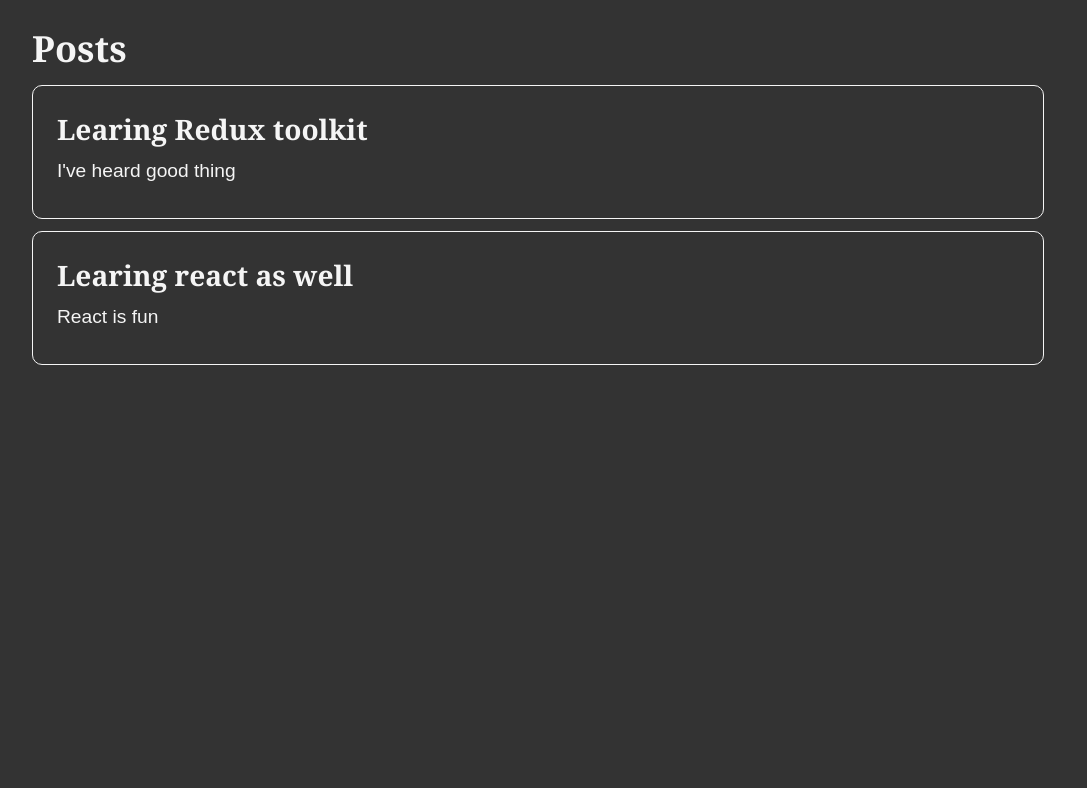
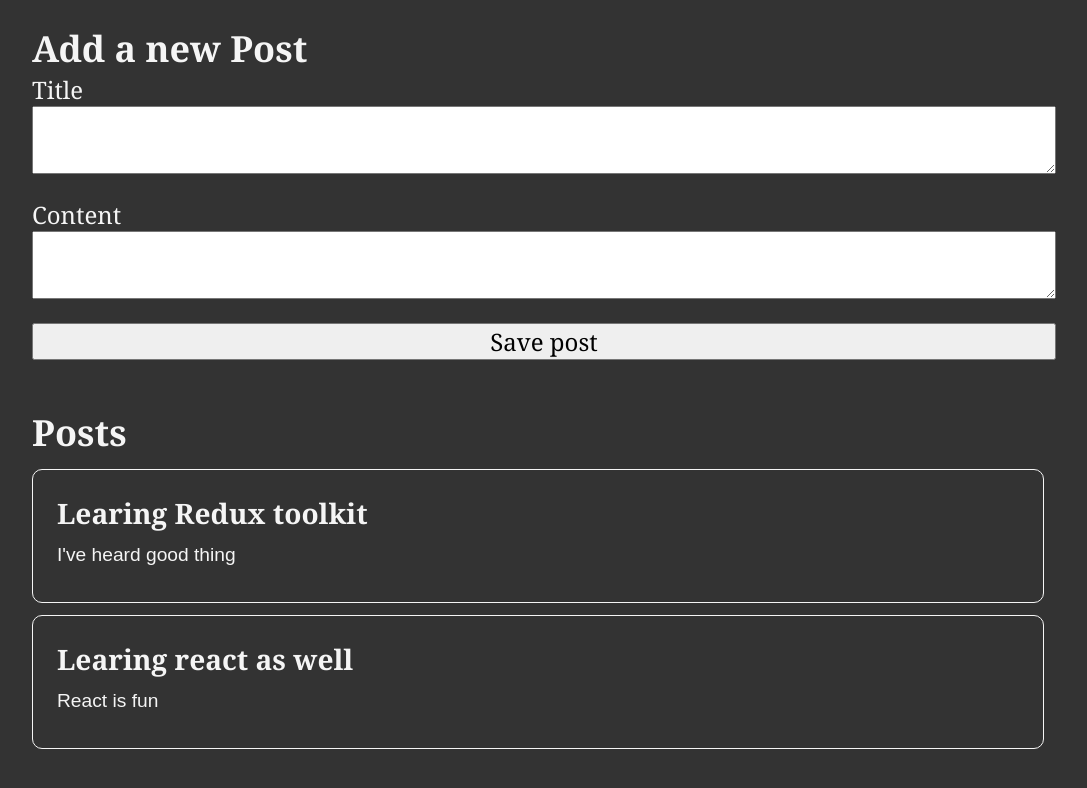
Before and after one commit to shanushikhar/Redux-Bootcamp, a React (Create React App) app in the folder Basic with Example/: page / in a window 1280 px wide. Shown: the top 788 px of the page, without its empty margins (96-1183 px from the left). Built offline with nearby package versions, Linux system fonts and the light colour scheme.

Commit message:
added form for input

```diff
--- a/Basic with Example/src/App.js
+++ b/Basic with Example/src/App.js
@@ -1,6 +1,12 @@
 import React from "react";
+import AddPostForm from "./Features/Post/AddPostForm";
 import PostsList from "./Features/Post/PostsList";
 
 export default function App() {
-  return <PostsList />;
+  return (
+    <div>
+      <AddPostForm />
+      <PostsList />
+    </div>
+  );
 }
--- /dev/null
+++ b/Basic with Example/src/Features/Post/AddPostForm.js
@@ -0,0 +1,53 @@
+import React, { useState } from "react";
+import { useDispatch } from "react-redux";
+import { postAdded } from "./postSlice";
+import { nanoid } from "@reduxjs/toolkit";
+
+const AddPostForm = () => {
+  const dispatch = useDispatch();
+
+  const [title, setTitle] = useState("");
+  const [content, setContent] = useState("");
+
+  const savePostHandler = (e) => {
+    // e.preventDefault(); // if type="button" then no need for this
+    if (title && content) {
+      dispatch(
+        postAdded({
+          id: nanoid(),
+          title: title,
+          content,
+        })
+      );
+      setTitle("");
+      setContent("");
+    }
+  };
+
+  return (
+    <section>
+      <h2>Add a new Post</h2>
+      <form>
+        <label htmlFor="postTitle">Title</label>
+        <textarea
+          id="postTitle"
+          name="postTitle"
+          value={title}
+          onChange={(e) => setTitle(e.target.value)}
+        />
+        <label htmlFor="postContent">Content</label>
+        <textarea
+          id="postContent"
+          name="postContent"
+          value={content}
+          onChange={(e) => setContent(e.target.value)}
+        />
+        <button type="button" onClick={savePostHandler}>
+          Save post
+        </button>
+      </form>
+    </section>
+  );
+};
+
+export default AddPostForm;
--- a/Basic with Example/src/Features/Post/PostsList.js
+++ b/Basic with Example/src/Features/Post/PostsList.js
@@ -4,7 +4,7 @@
 
 const PostsList = () => {
   const posts = useSelector(selectAllPosts);
-
+  console.log(posts);
   const renderPosts = posts.map((post) => (
     <article key={post.id}>
       <h3>{post.title}</h3>
--- a/Basic with Example/src/Features/Post/postSlice.js
+++ b/Basic with Example/src/Features/Post/postSlice.js
@@ -5,10 +5,17 @@
   { id: 2, title: "Learing react as well", content: "React is fun" },
 ];
 
-export const counterSlice = createSlice({
+export const postSlice = createSlice({
   name: "post",
   initialState,
-  reducers: {},
+  reducers: {
+    postAdded(state, action) {
+      state.push(action.payload);
+    },
+  },
 });
 export const selectAllPosts = (state) => state.posts;
-export default counterSlice.reducer;
+
+export const { postAdded } = postSlice.actions;
+
+export default postSlice.reducer;
```
